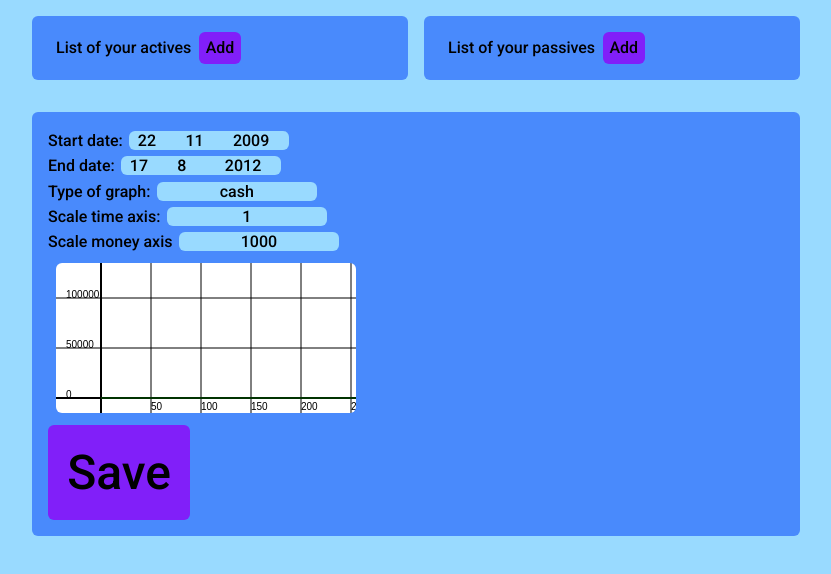
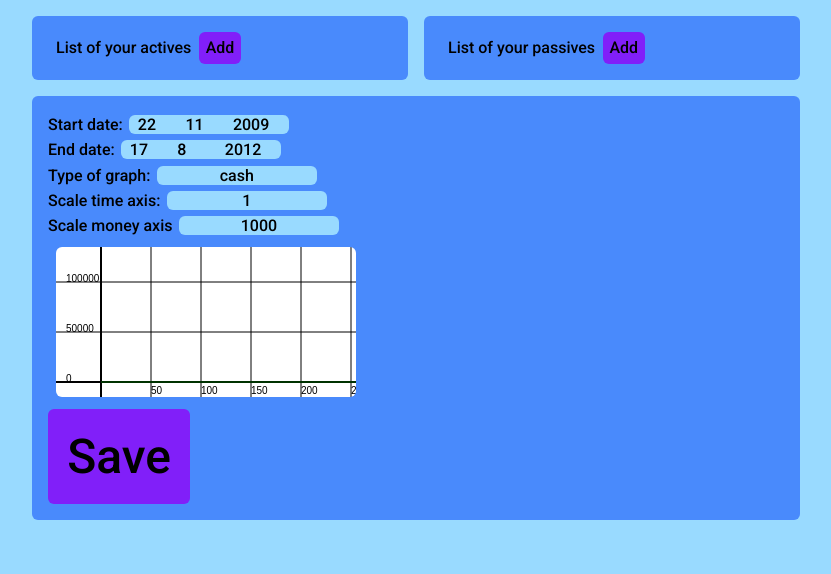
Before and after one commit to maksimPhilippov/finace-calculator, a React (Create React App) app: page / in a window 1280 px wide. Shown: the top 574 px of the page, without its empty margins (224-1055 px from the left). Built offline with nearby package versions, Linux system fonts and the light colour scheme.

Commit message:
gaps adaptive fixed

```diff
--- a/src/index.scss
+++ b/src/index.scss
@@ -9,7 +9,7 @@ body {
   display: grid;
   grid-template-columns: auto;
   grid-template-rows: auto min-content;
-  gap: 1em 1em;
+  gap: 0 1em;
   grid-template-areas:
     "actives-cell"
     "passives-cell"
@@ -67,6 +67,7 @@ body {
   @include element-border;
   color: $primary-color;
   line-height: 2em;
+  margin-bottom: 1em;
 
   @include main-tile;
 
```
